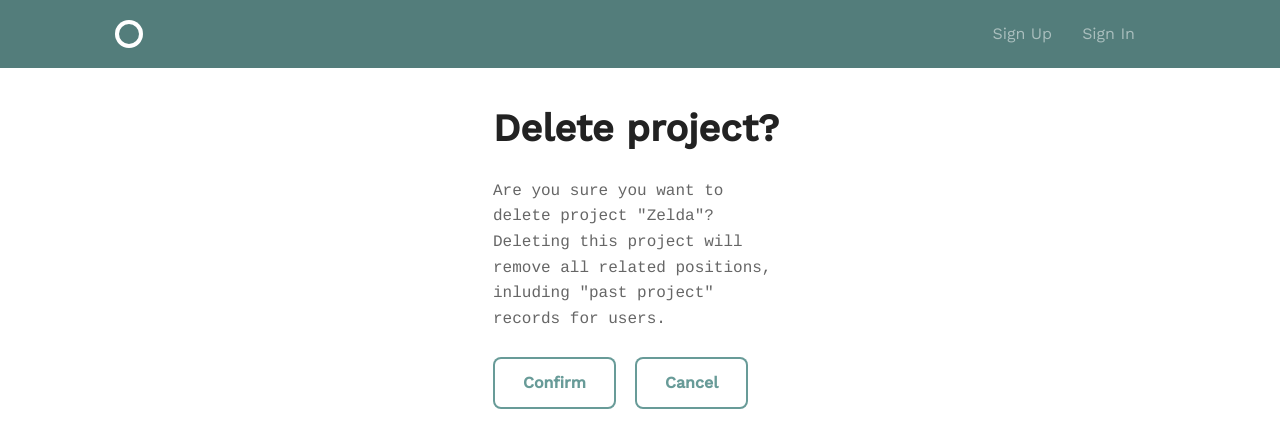
After one commit to Marksparkyryan/SocialTeamBuilder, a Django app: a page that uses socialteambuilder/projects/templates/projects/project_confirm_delete.html in a window 1280 px wide. The commit adds this page. Shown: the top 448 px of the page. Run offline with Django 3.2, Linux system fonts and the light colour scheme; data comes from the database, SQL or seed files in the repository; both versions use the stored data as it was after the commit; some libraries are stand-ins or nearby versions.

Commit message:
fixed project create_update view, added root redirect in main views, pushing missing migrations as well

```diff
--- a/socialteambuilder/accounts/views.py
+++ b/socialteambuilder/accounts/views.py
@@ -152,8 +152,6 @@ def update_user(request):
                 request.POST,
                 queryset=PortfolioProject.objects.filter(user=user)
             )
-            # print("request data: ", request.POST)
-            print(project_formset)
             if user_form.is_valid() and project_formset.is_valid():
                 # user info form
                 user_form.save()
--- a/socialteambuilder/projects/templates/projects/project.html
+++ b/socialteambuilder/projects/templates/projects/project.html
@@ -14,7 +14,7 @@
   <div class="bounds">
     <div class="grid-100">
       <a class="button" href="{% url 'projects:create_update_project' slug=project.slug %}">Edit Project</a>
-      <a class="button button-text" href="index.html">Delete Project</a>
+      <a class="button button-text" href="{% url 'projects:delete_project' slug=project.slug %}">Delete Project</a>
     </div>
   </div>
 </div>
--- /dev/null
+++ b/socialteambuilder/projects/templates/projects/project_confirm_delete.html
@@ -0,0 +1,17 @@
+{% extends 'layout.html' %}
+
+{% block body %}
+<div class="bounds">
+    <div class="grid-30 centered">
+        <form method="post">{% csrf_token %}
+            <h1>Delete project?</h1>
+            <p>Are you sure you want to delete project "{{ object }}"? Deleting this
+                project will remove all related positions, inluding "past project"
+                records for users.
+            </p>
+            <input type="submit" value="Confirm">
+            <button>Cancel</button>
+        </form>
+    </div>
+</div>
+{% endblock %}
--- a/socialteambuilder/projects/urls.py
+++ b/socialteambuilder/projects/urls.py
@@ -12,5 +12,6 @@ urlpatterns = [
     path('ajax/update_app_status/', views.UpdateAppStatus.as_view(), name='update_app_status'),
     path('ajax/create_app/', views.CreateApp.as_view(), name='newapp'),
     path('detail/<slug>/', views.ProjectView.as_view(), name='project'),
+    path('delete_project/<slug>/', views.DeleteProject.as_view(), name='delete_project'),
     re_path(r'^create-update-project/(?:(?P<slug>[-a-zA-Z0-9]+)/)?$', views.create_update_project, name="create_update_project"),
 ]
--- a/socialteambuilder/projects/views.py
+++ b/socialteambuilder/projects/views.py
@@ -15,7 +15,8 @@ from django.http import (
     HttpResponseRedirect
 )
 from django.shortcuts import render, get_object_or_404, reverse
-from django.views.generic import View, DetailView
+from django.urls import reverse_lazy
+from django.views.generic import View, DetailView, DeleteView
 from django.views.generic.list import ListView
 
 from .models import Application, Project, Position
@@ -262,17 +263,24 @@ def create_update_project(request, slug=None):
                 project=project
             ))
     else:
+        project = None
         project_form = CreateProjectForm()
         position_formset = PositionFormset(
             queryset=Position.objects.none()
         )
 
     if request.method == 'POST':
-        project_form = CreateProjectForm(request.POST, instance=project)
+
+        project_form = CreateProjectForm(
+            request.POST,
+            instance=project
+        )
         position_formset = PositionFormset(
             request.POST,
             queryset=Position.objects.filter(project=project)
         )
+
+
         if project_form.is_valid() and position_formset.is_valid():
             project = project_form.save(commit=False)
             project.owner = request_user
@@ -284,10 +292,9 @@ def create_update_project(request, slug=None):
             positions = position_formset.save(commit=False)
             for position in positions:
                 position.project = project
-                if position.status is None:
+                if position.status not in ('E', 'F'):
                     position.status = 'E'
                 position.save()
-                print(position)
             position_formset.save_m2m()
             if new_project:
                 messages.success(
@@ -301,3 +308,10 @@ def create_update_project(request, slug=None):
         'position_formset': position_formset,
     }
     return render(request, 'projects/create_update_project.html', context)
+
+
+class DeleteProject(DeleteView):
+    """Handles the deletion of a specific project
+    """
+    model = Project
+    success_url = reverse_lazy('projects:dashboard', kwargs={'category':'all', 'q':'all'})
--- a/socialteambuilder/socialteambuilder/urls.py
+++ b/socialteambuilder/socialteambuilder/urls.py
@@ -8,7 +8,10 @@ from django.urls import path, include
 
 from markdownx import urls as markdownx
 
+from .views import RootRedirect
+
 urlpatterns = [
+    path('', RootRedirect.as_view()),
     path('admin/', admin.site.urls),
     path('accounts/', include('django.contrib.auth.urls')),
     path('accounts/', include('accounts.urls', namespace='accounts')),
```
Also changed, not shown: socialteambuilder/socialteambuilder/views.py (added, +8 -0 lines), socialteambuilder/accounts/migrations/0004_auto_20200124_0335.py (added), socialteambuilder/db.sqlite3, socialteambuilder/media/avatars/new_avatar_5PxApdi.jpg (added), socialteambuilder/media/avatars/new_avatar_6fJPzFA.jpg (added), socialteambuilder/media/avatars/new_avatar_Sp2IjKG.jpg (added), socialteambuilder/media/avatars/new_avatar_WG58xsm.jpg (added), socialteambuilder/media/avatars/new_avatar_noVg8D3.jpg (added), socialteambuilder/media/avatars/new_avatar_zWZcboq.jpg (added).
